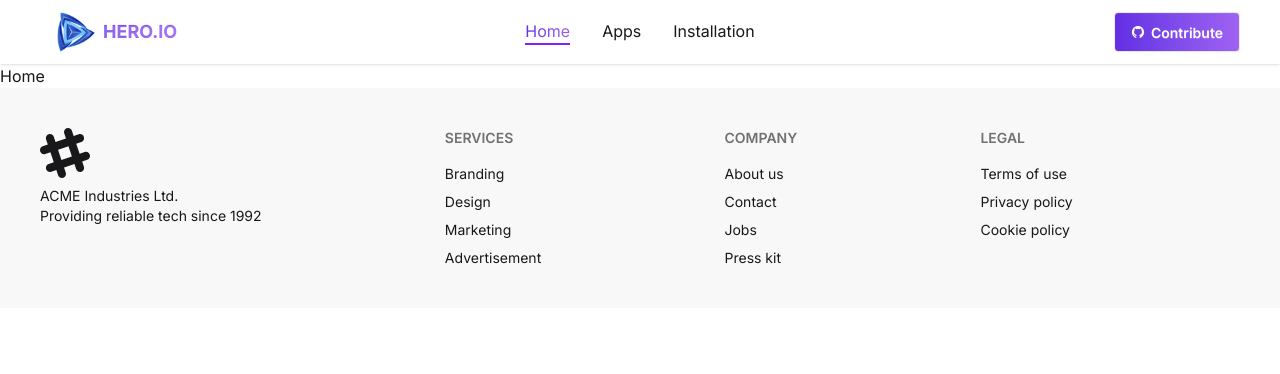
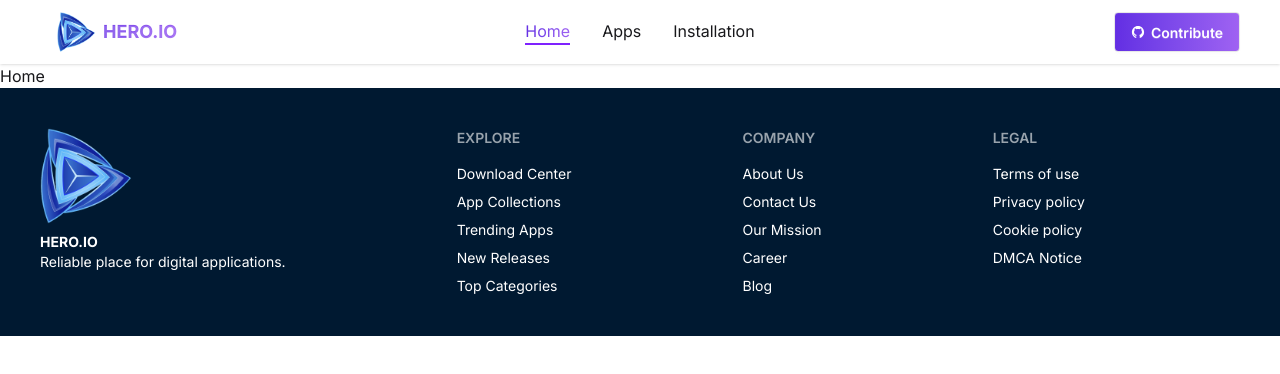
Before and after one commit to Ibne-Shahid/b12-a08-hero-apps, a React (Vite) app: page / in a window 1280 px wide. Shown: the top 374 px of the page. Built offline with nearby package versions, Linux system fonts and the light colour scheme.

Commit message:
nav bar and footer design done

```diff
--- a/src/components/Footer.jsx
+++ b/src/components/Footer.jsx
@@ -1,45 +1,39 @@
 import React from 'react'
+import Logo from '../assets/logo.png'
 
 const Footer = () => {
     return (
-        <footer className="footer sm:footer-horizontal bg-base-200 text-base-content p-10">
+        <footer className="footer sm:footer-horizontal bg-[#001931] text-white p-10">
             <aside>
-                <svg
-                    width="50"
-                    height="50"
-                    viewBox="0 0 24 24"
-                    xmlns="http://www.w3.org/2000/svg"
-                    fillRule="evenodd"
-                    clipRule="evenodd"
-                    className="fill-current">
-                    <path
-                        d="M22.672 15.226l-2.432.811.841 2.515c.33 1.019-.209 2.127-1.23 2.456-1.15.325-2.148-.321-2.463-1.226l-.84-2.518-5.013 1.677.84 2.517c.391 1.203-.434 2.542-1.831 2.542-.88 0-1.601-.564-1.86-1.314l-.842-2.516-2.431.809c-1.135.328-2.145-.317-2.463-1.229-.329-1.018.211-2.127 1.231-2.456l2.432-.809-1.621-4.823-2.432.808c-1.355.384-2.558-.59-2.558-1.839 0-.817.509-1.582 1.327-1.846l2.433-.809-.842-2.515c-.33-1.02.211-2.129 1.232-2.458 1.02-.329 2.13.209 2.461 1.229l.842 2.515 5.011-1.677-.839-2.517c-.403-1.238.484-2.553 1.843-2.553.819 0 1.585.509 1.85 1.326l.841 2.517 2.431-.81c1.02-.33 2.131.211 2.461 1.229.332 1.018-.21 2.126-1.23 2.456l-2.433.809 1.622 4.823 2.433-.809c1.242-.401 2.557.484 2.557 1.838 0 .819-.51 1.583-1.328 1.847m-8.992-6.428l-5.01 1.675 1.619 4.828 5.011-1.674-1.62-4.829z"></path>
-                </svg>
+                <img className='h-24 w-24' src={Logo} alt="" />
                 <p>
-                    ACME Industries Ltd.
+                    <span className='font-bold'>HERO.IO</span>
                     <br />
-                    Providing reliable tech since 1992
+                    Reliable place for digital applications.
                 </p>
             </aside>
             <nav>
-                <h6 className="footer-title">Services</h6>
-                <a className="link link-hover">Branding</a>
-                <a className="link link-hover">Design</a>
-                <a className="link link-hover">Marketing</a>
-                <a className="link link-hover">Advertisement</a>
+                <h6 className="footer-title">Explore</h6>
+                <a className="link link-hover">Download Center</a>
+                <a className="link link-hover">App Collections</a>
+                <a className="link link-hover">Trending Apps</a>
+                <a className="link link-hover">New Releases</a>
+                <a className="link link-hover">Top Categories</a>
             </nav>
             <nav>
                 <h6 className="footer-title">Company</h6>
-                <a className="link link-hover">About us</a>
-                <a className="link link-hover">Contact</a>
-                <a className="link link-hover">Jobs</a>
-                <a className="link link-hover">Press kit</a>
+                <a className="link link-hover">About Us</a>
+                <a className="link link-hover">Contact Us</a>
+                <a className="link link-hover">Our Mission</a>
+                <a className="link link-hover">Career</a>
+                <a className="link link-hover">Blog</a>
             </nav>
             <nav>
                 <h6 className="footer-title">Legal</h6>
                 <a className="link link-hover">Terms of use</a>
                 <a className="link link-hover">Privacy policy</a>
                 <a className="link link-hover">Cookie policy</a>
+                <a className="link link-hover">DMCA Notice</a>
             </nav>
         </footer>
     )
--- a/src/components/Nav.jsx
+++ b/src/components/Nav.jsx
@@ -5,7 +5,7 @@ import { AiFillGithub } from 'react-icons/ai';
 
 const Nav = () => {
     return (
-        <div className="navbar bg-base-100 shadow-sm px-10">
+        <div className="navbar bg-base-100 shadow-sm lg:px-10">
             <div className="navbar-start">
                 <div className="dropdown">
                     <div tabIndex={0} role="button" className="btn btn-ghost lg:hidden">
@@ -14,28 +14,22 @@ const Nav = () => {
                     <ul
                         tabIndex={0}
                         className="menu menu-sm dropdown-content bg-base-100 rounded-box z-1 mt-3 w-52 p-2 shadow">
-                        <li><a>Item 1</a></li>
-                        <li>
-                            <a>Parent</a>
-                            <ul className="p-2">
-                                <li><a>Submenu 1</a></li>
-                                <li><a>Submenu 2</a></li>
-                            </ul>
-                        </li>
-                        <li><a>Item 3</a></li>
+                        <NavLink to="/" className={({ isActive }) => isActive ? "bg-gradient-to-r from-[#632ee3] to-[#9f62f2] text-transparent bg-clip-text border-b-2 border-violet-600" : ''}><span>Home</span></NavLink>
+                        <NavLink to="/apps" className={({ isActive }) => isActive ? "bg-gradient-to-r from-[#632ee3] to-[#9f62f2] text-transparent bg-clip-text border-b-2 border-violet-600" : ''}><span>Apps</span></NavLink>
+                        <NavLink to="/installedApps" className={({ isActive }) => isActive ? "bg-gradient-to-r from-[#632ee3] to-[#9f62f2] text-transparent bg-clip-text border-b-2 border-violet-600" : ''}><span>Installation</span></NavLink>
                     </ul>
                 </div>
                 <a className="btn btn-ghost text-lg font-bold bg-gradient-to-r from-[#632ee3] to-[#9f62f2] text-transparent bg-clip-text"> <img className='h-10 w-10' src={NavImg} alt="" /> HERO.IO</a>
             </div>
             <div className="navbar-center hidden lg:flex">
                 <ul className="flex gap-8">
-                    <NavLink to="/" className={({isActive})=>isActive ? "bg-gradient-to-r from-[#632ee3] to-[#9f62f2] text-transparent bg-clip-text border-b-2 border-violet-600" : '' }><li>Home</li></NavLink>
-                    <NavLink to="/apps" className={({isActive})=>isActive ? "bg-gradient-to-r from-[#632ee3] to-[#9f62f2] text-transparent bg-clip-text border-b-2 border-violet-600" : '' }><li>Apps</li></NavLink>
-                    <NavLink to=""><li>Installation</li></NavLink>
+                    <NavLink to="/" className={({ isActive }) => isActive ? "bg-gradient-to-r from-[#632ee3] to-[#9f62f2] text-transparent bg-clip-text border-b-2 border-violet-600" : ''}><li>Home</li></NavLink>
+                    <NavLink to="/apps" className={({ isActive }) => isActive ? "bg-gradient-to-r from-[#632ee3] to-[#9f62f2] text-transparent bg-clip-text border-b-2 border-violet-600" : ''}><li>Apps</li></NavLink>
+                    <NavLink to="/installedApps" className={({ isActive }) => isActive ? "bg-gradient-to-r from-[#632ee3] to-[#9f62f2] text-transparent bg-clip-text border-b-2 border-violet-600" : ''}><li>Installation</li></NavLink>
                 </ul>
             </div>
             <div className="navbar-end">
-                <a href='https://github.com/Ibne-Shahid' target='_blank' className="btn bg-gradient-to-r from-[#632ee3] to-[#9f62f2] text-white"><AiFillGithub/> Contribute</a>
+                <a href='https://github.com/Ibne-Shahid' target='_blank' className="btn bg-gradient-to-r from-[#632ee3] to-[#9f62f2] text-white"><AiFillGithub /> Contribute</a>
             </div>
         </div>
     )
--- /dev/null
+++ b/src/pages/InstalledApps.jsx
@@ -0,0 +1,9 @@
+import React from 'react'
+
+const InstalledApps = () => {
+  return (
+    <div>InstalledApps</div>
+  )
+}
+
+export default InstalledApps
```
Also changed, not shown: src/Routes/Routes.jsx (+8 -2 lines), src/pages/AllApps.jsx (renamed from src/components/pages/AllApps.jsx), src/pages/Home.jsx (renamed from src/components/pages/Home.jsx).
